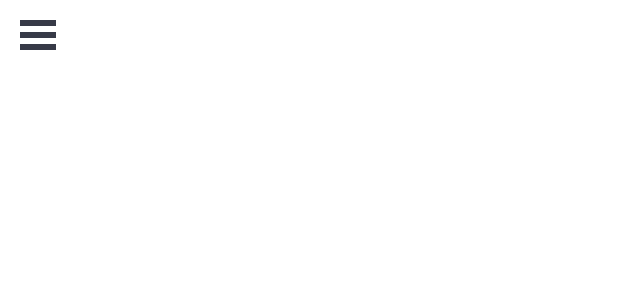
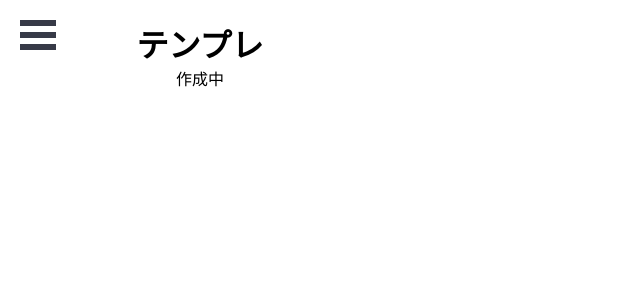
Before and after one commit to ahyaemon/react-tetris, a React (Create React App) app: page /react-tetris/practice in a window 1280 px wide. Before the commit this address had no page. Shown: the top 300 px of the page, without its empty margins (0-640 px from the left). Built offline with nearby package versions, Linux system fonts and the light colour scheme.

Commit message:
メニューを更新

```diff
--- a/src/App.tsx
+++ b/src/App.tsx
@@ -3,6 +3,7 @@ import {Menu} from "./components/menu/Menu";
 import { Routes, Route } from 'react-router-dom';
 import {GamePage} from "./pages/GamePage";
 import {AboutPage} from "./pages/AboutPage";
+import {PracticePage} from "./pages/PracticePage";
 
 function App() {
 
@@ -11,6 +12,7 @@ function App() {
             <Menu/>
             <Routes>
                 <Route path="/react-tetris" element={<GamePage />}/>
+                <Route path="/react-tetris/practice" element={<PracticePage/>}/>
                 <Route path="/react-tetris/about" element={<AboutPage />}/>
             </Routes>
         </div>
--- a/src/components/menu/Menu.tsx
+++ b/src/components/menu/Menu.tsx
@@ -12,7 +12,7 @@ type LinkWithCloseProps = {
 }
 
 function LinkWithClose(props: LinkWithCloseProps) {
-    return <Link to={props.to} onClick={ () => {props.setIsOpen(false)} } >{ props.title }</Link>
+    return <div><Link to={props.to} onClick={ () => {props.setIsOpen(false)} } >{ props.title }</Link></div>
 }
 
 export function Menu() {
@@ -25,9 +25,9 @@ export function Menu() {
                 lineHeight: "2",
             })}
         >
-            <BurgerMenu width="280px" isOpen={isOpen} onOpen={() => { setIsOpen(true)}}>
+            <BurgerMenu width="280px" isOpen={isOpen} onOpen={() => setIsOpen(true)} onClose={() => setIsOpen(false)}>
                 <LinkWithClose to="/react-tetris" title="メインコンテンツ" setIsOpen={setIsOpen}/>
-                <p>テンプレ練習</p>
+                <LinkWithClose to="/react-tetris/practice" title="テンプレ練習" setIsOpen={setIsOpen}/>
                 <LinkWithClose to="/react-tetris/about" title="About" setIsOpen={setIsOpen}/>
             </BurgerMenu>
         </div>
--- /dev/null
+++ b/src/pages/PracticePage.tsx
@@ -0,0 +1,19 @@
+/** @jsxImportSource @emotion/react */
+import {css} from "@emotion/react";
+
+export function PracticePage() {
+    return (
+        <div
+            css={css({
+                display: "flex",
+                flexDirection: "column",
+                alignItems: "center",
+                paddingTop: "20px",
+                maxWidth: "400px",
+            })}
+        >
+            <h1>テンプレ</h1>
+            作成中
+        </div>
+    )
+}
```
